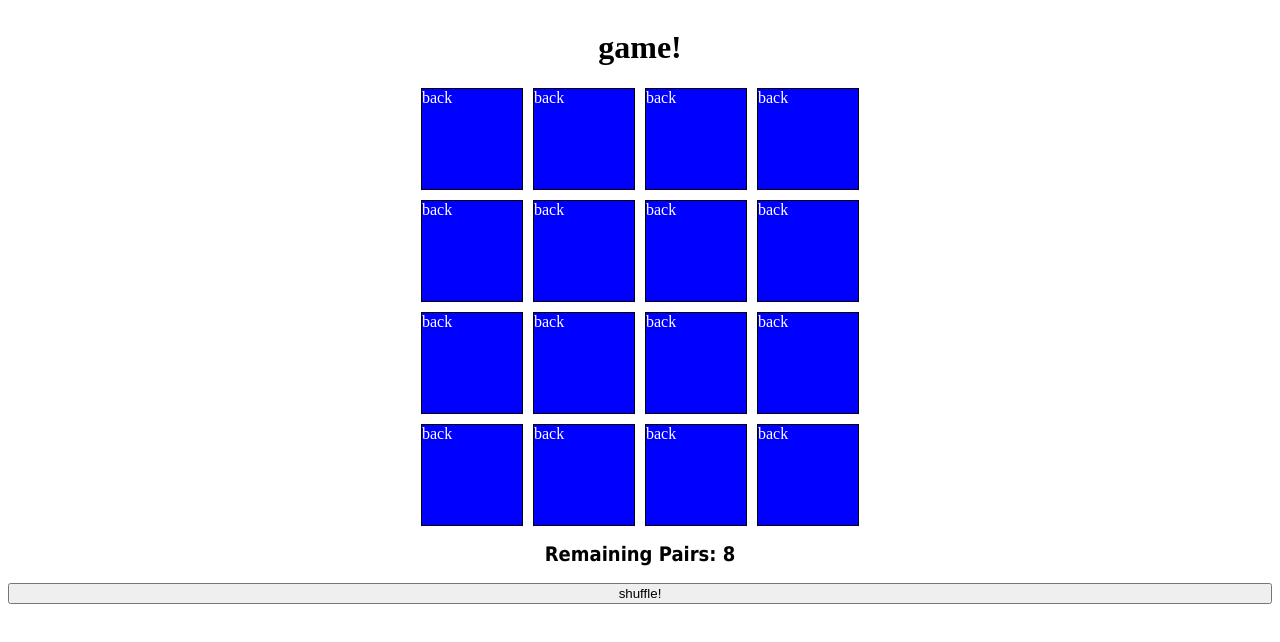
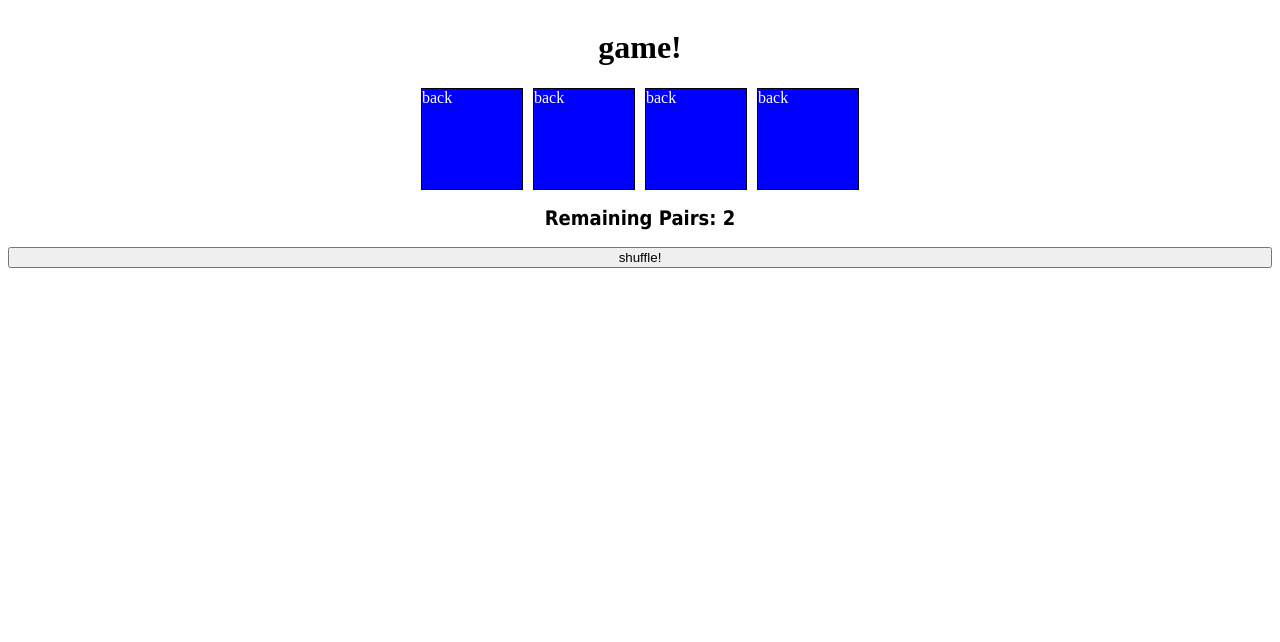
Before and after one commit to andrey-fanin/peek-a-cat, a Vue app: page / in a window 1280 px wide. Shown: the top 642 px of the page. Built offline with nearby package versions, Linux system fonts and the light colour scheme.

Commit message:
feat: add confetti to win condition

```diff
--- a/package.json
+++ b/package.json
@@ -16,6 +16,7 @@
     "@rushstack/eslint-patch": "^1.3.3",
     "@vitejs/plugin-vue": "^4.3.4",
     "@vue/eslint-config-prettier": "^8.0.0",
+    "canvas-confetti": "^1.8.0",
     "eslint": "^8.49.0",
     "eslint-plugin-vue": "^9.17.0",
     "prettier": "^3.0.3",
--- a/src/App.vue
+++ b/src/App.vue
@@ -2,10 +2,12 @@
 import GamingCard from '@/components/GamingCard.vue'
 import { computed, ref, watch } from 'vue'
 import { shuffle } from '@/utils/shuffleArray'
+import { launchConfetti } from '@/utils/confetti'
 
 const cardList = ref([])
 
-const cardItems = [1, 2, 3, 4, 5, 6, 7, 8]
+// const cardItems = [1, 2, 3, 4, 5, 6, 7, 8]
+const cardItems = [1, 2]
 
 cardItems.forEach((item) => {
   const defaultCard = {
@@ -27,7 +29,11 @@ cardList.value = cardList.value.map((card, index) => ({
 
 const userSelection = ref([])
 const status = computed(() => {
-  if (remainingPairs.value === 0) return 'Player wins!'
+  if (remainingPairs.value === 0) {
+    launchConfetti()
+
+    return 'Player wins!'
+  }
   return `Remaining Pairs: ${remainingPairs.value}`
 })
 
--- /dev/null
+++ b/src/utils/confetti.js
@@ -0,0 +1,29 @@
+import confetti from 'canvas-confetti'
+
+export const launchConfetti = () => {
+  const end = Date.now() + 5 * 1000
+
+  // go Buckeyes!
+  const colors = ['#bb0000', '#ffffff']
+
+  ;(function frame() {
+    confetti({
+      particleCount: 2,
+      angle: 60,
+      spread: 55,
+      origin: { x: 0 },
+      colors: colors
+    })
+    confetti({
+      particleCount: 2,
+      angle: 120,
+      spread: 55,
+      origin: { x: 1 },
+      colors: colors
+    })
+
+    if (Date.now() < end) {
+      requestAnimationFrame(frame)
+    }
+  })()
+}
```
Also changed, not shown: 1 other file (tests, documents, lock files or other folders).
